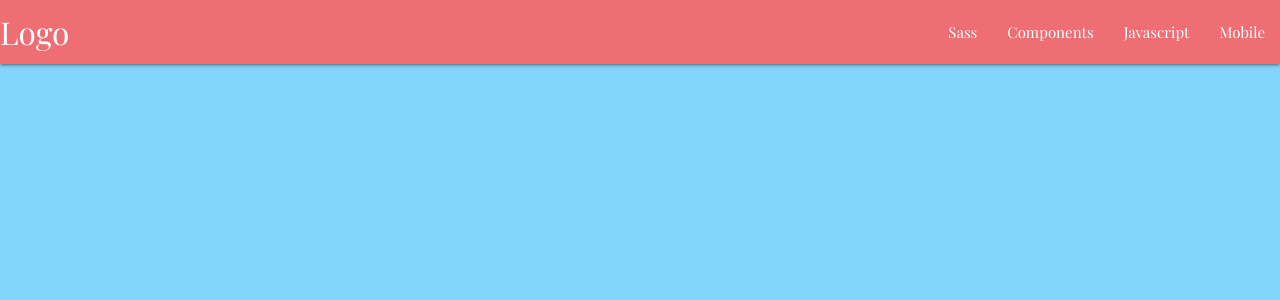
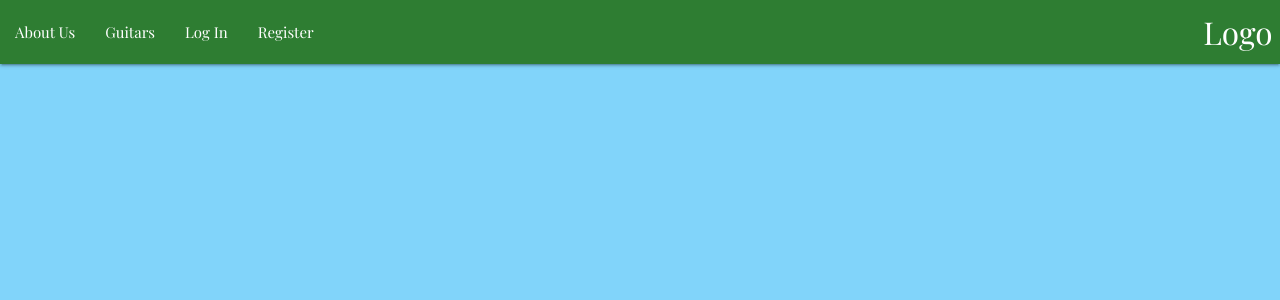
Before and after one commit to Code-Institute-Submissions/buzzing-strings, a Flask app: page / in a window 1280 px wide. Shown: the top 300 px of the page. Run offline with Flask 2, Linux system fonts and the light colour scheme; data that the repository does not hold is empty; some libraries are stand-ins or nearby versions.

Commit message:
Added navbar colour screenshot

```diff
--- a/static/css/style.css
+++ b/static/css/style.css
@@ -7,3 +7,7 @@ body {
     font-family: 'Playfair Display', serif;
     font-weight: 500;
 }
+
+.fa-bars:before {
+    color: #ef6c00;
+}
--- a/static/js/script.js
+++ b/static/js/script.js
@@ -0,0 +1,3 @@
+$(document).ready(function(){
+    $('.sidenav').sidenav();
+  });
--- a/templates/base.html
+++ b/templates/base.html
@@ -14,24 +14,25 @@
 <body>
     <header>
         <!--top navbar-->
-        <nav>
+        <nav class="nav-extended green darken-3">
             <div class="nav-wrapper">
-            <a href="#!" class="brand-logo">Logo</a>
-            <a href="#" data-target="mobile-demo" class="sidenav-trigger"><i class="material-icons">menu</i></a>
-            <ul class="right hide-on-med-and-down">
-                <li><a href="sass.html">Sass</a></li>
-                <li><a href="badges.html">Components</a></li>
-                <li><a href="collapsible.html">Javascript</a></li>
-                <li><a href="mobile.html">Mobile</a></li>
+            <a href="#!" class="brand-logo right">Logo</a>
+            <a href="#" data-target="mobile-demo" class="sidenav-trigger"><i class="fas fa-bars"></i></a>
+            <ul class="left hide-on-med-and-down">
+                <li><a href="#">About Us</a></li>
+                <li><a href="#">Guitars</a></li>
+                <li><a href="#">Log In</a></li>
+                <li><a href="#">Register</a></li>
             </ul>
             </div>
         </nav>
         <!--mobile sidenav-->
         <ul class="sidenav" id="mobile-demo">
-            <li><a href="sass.html">Sass</a></li>
-            <li><a href="badges.html">Components</a></li>
-            <li><a href="collapsible.html">Javascript</a></li>
-            <li><a href="mobile.html">Mobile</a></li>
+            <li><h3 class="center-align orange-text text-darken-3">Buzzing Strings</h3></li>
+            <li><a href="#">About Us</a></li>
+            <li><a href="#">Guitars</a></li>
+            <li><a href="#">Log In</a></li>
+            <li><a href="#">Register</a></li>
         </ul>
     </header>
     {% block content %}
```
Also changed, not shown: README.md, wireframes/colour-pallete/top-navbar.png (added).
